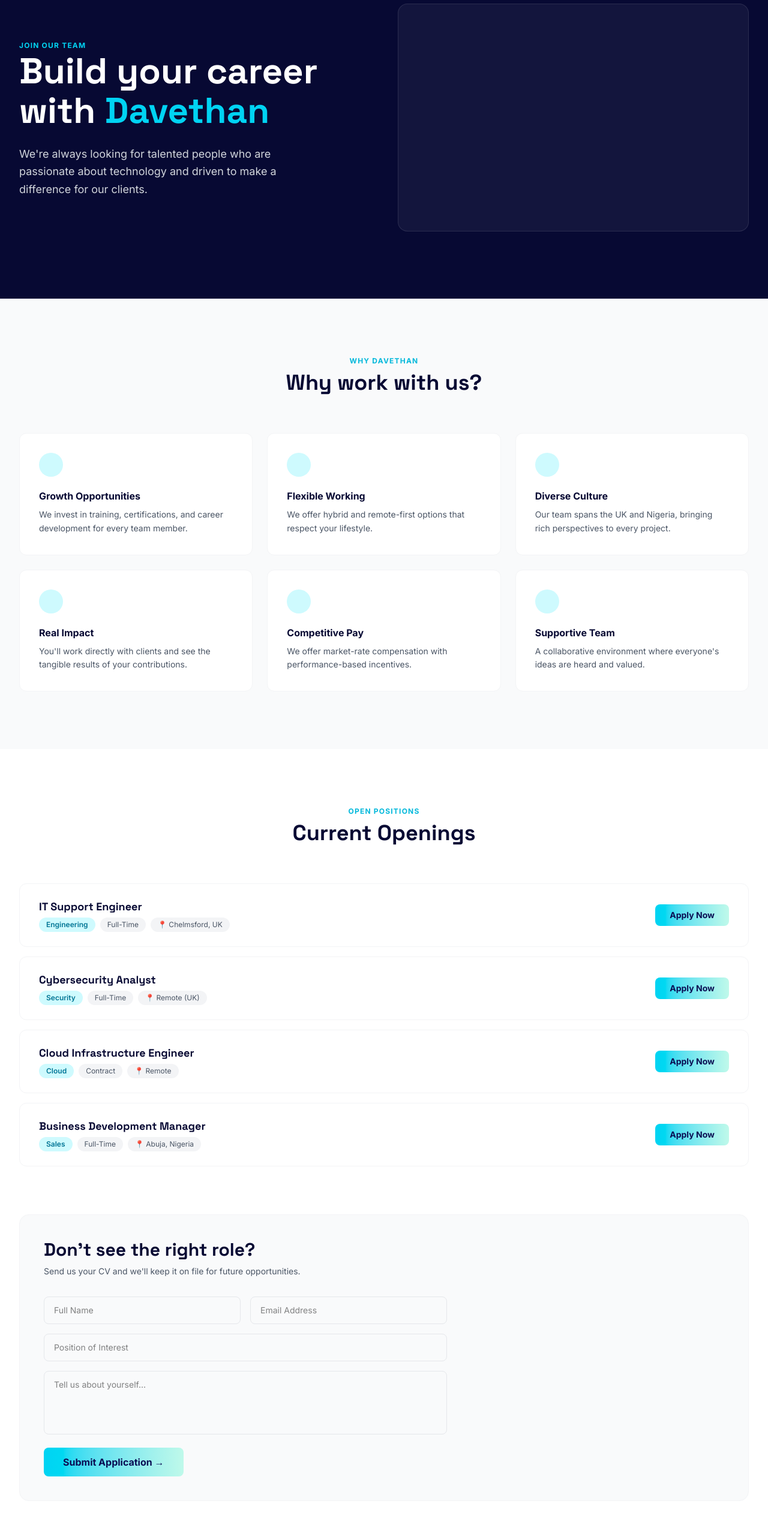
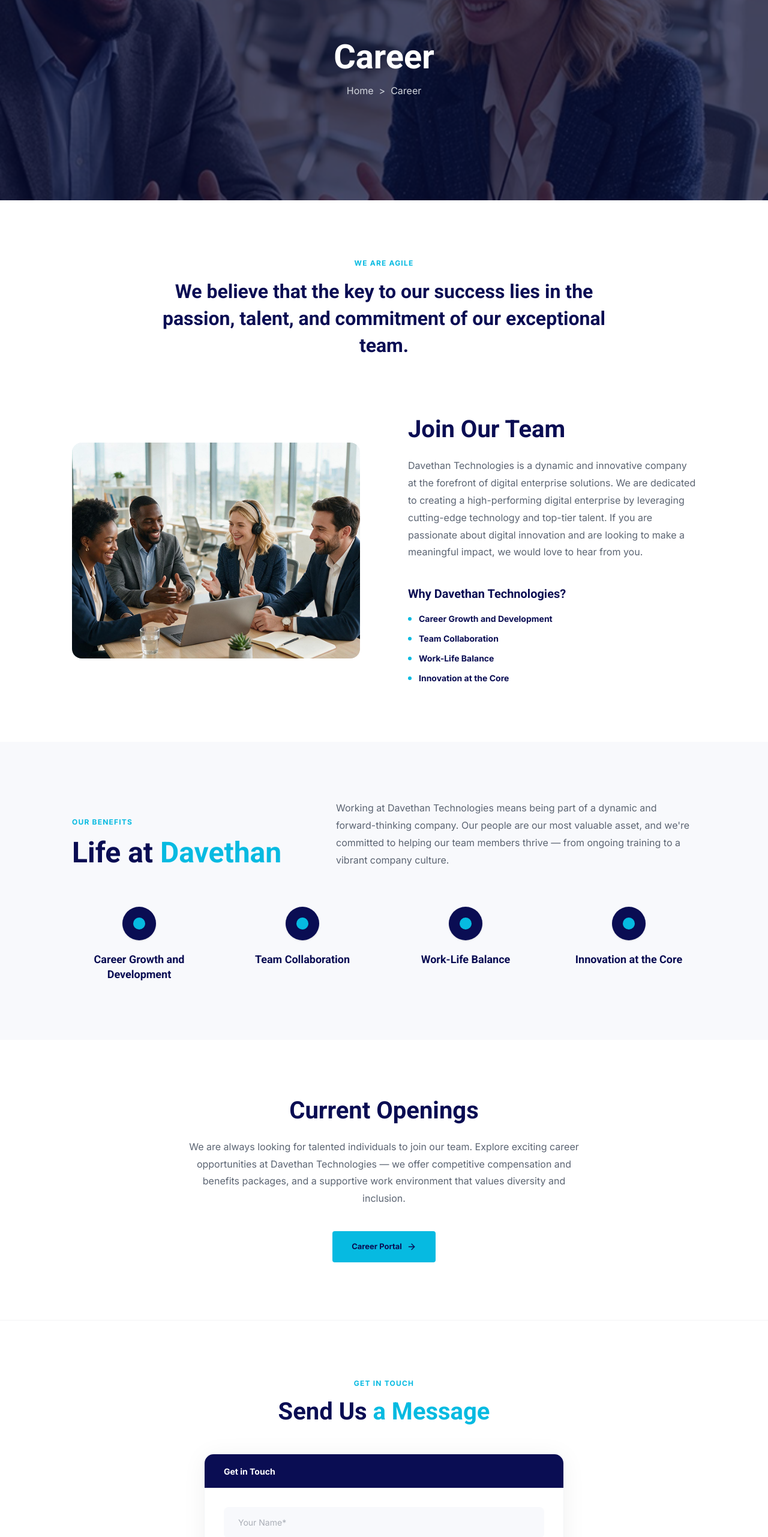
Before and after one commit to davethantech/davethan-website, a Next.js app: page /career in a window 1280 px wide. Shown: the part 234-2797 px from the top of the page at 60% size. Built offline with nearby package versions, Linux system fonts and the light colour scheme.

Commit message:
feat: implemented the career page based on the figma design

```diff
--- a/src/app/career/page.tsx
+++ b/src/app/career/page.tsx
@@ -1,109 +1,219 @@
+import Image from 'next/image';
+import Link from 'next/link';
+import { ArrowRight } from 'lucide-react';
 import { Navbar } from '@/components/layout/Navbar';
 import { Footer } from '@/components/layout/Footer';
 import { CtaBlock } from '@/components/shared/CtaBlock';
 
 export const metadata = {
-  title: 'Careers | Davethan Technologies Limited',
-  description: 'Join the Davethan Technologies team — explore open positions and help us deliver world-class IT solutions.',
+  title: 'Career | Davethan Technologies Limited',
+  description: 'Join the Davethan Technologies team. Explore exciting career opportunities and help us build cutting-edge digital solutions.',
 };
 
-const openRoles = [
-  { title: 'IT Support Engineer', type: 'Full-Time', location: 'Chelmsford, UK', dept: 'Engineering' },
-  { title: 'Cybersecurity Analyst', type: 'Full-Time', location: 'Remote (UK)', dept: 'Security' },
-  { title: 'Cloud Infrastructure Engineer', type: 'Contract', location: 'Remote', dept: 'Cloud' },
-  { title: 'Business Development Manager', type: 'Full-Time', location: 'Abuja, Nigeria', dept: 'Sales' },
-];
-
-export default function CareersPage() {
+export default function CareerPage() {
   return (
-    <div className="min-h-screen bg-white">
+    <div className="min-h-screen bg-white font-inter">
       <Navbar />
       <main>
-        {/* HERO */}
-        <section className="py-28 bg-[#070933] relative overflow-hidden">
-          <div className="max-w-7xl mx-auto px-4 sm:px-6 lg:px-8 relative z-10 flex flex-col md:flex-row items-center gap-12">
-            <div className="flex-1 space-y-6">
-              <span className="text-cyan-400 font-bold tracking-widest text-xs uppercase">JOIN OUR TEAM</span>
-              <h1 className="text-5xl lg:text-6xl font-space font-bold text-white leading-[1.1]">
-                Build your career with <span className="text-cyan-400">Davethan</span>
+
+        {/* ─── HERO SECTION ─── */}
+        <section className="relative w-full h-[280px] sm:h-[360px] lg:h-[440px] flex items-center justify-center mt-16 sm:mt-0">
+          <div className="absolute inset-0 z-0">
+            <Image
+              src="/Career-hero.png"
+              alt="Career at Davethan"
+              fill
+              className="object-cover"
+              priority
+              quality={100}
+              unoptimized
+            />
+            <div className="absolute inset-0 bg-[#070933]/70"></div>
+          </div>
+          <div className="relative z-10 w-full max-w-[1200px] mx-auto px-4 sm:px-6 lg:px-[80px] text-center">
+            <h1 className="text-white font-roboto font-bold text-[36px] sm:text-[44px] lg:text-[56px] leading-[1.1] mb-3">
+              Career
             </h1>
-              <p className="text-gray-300 text-lg max-w-lg leading-relaxed">
-                We're always looking for talented people who are passionate about technology and driven to make a difference for our clients.
+            <p className="text-gray-300 font-inter text-[14px] sm:text-[16px]">
+              Home &nbsp;&gt;&nbsp; Career
             </p>
-            </div>
-            <div className="flex-1 h-[380px] bg-white/5 rounded-2xl border border-white/10" />
           </div>
         </section>
 
-        {/* WHY WORK WITH US */}
-        <section className="py-24 bg-gray-50">
-          <div className="max-w-7xl mx-auto px-4 sm:px-6 lg:px-8">
-            <div className="text-center mb-16">
-              <span className="text-cyan-500 font-bold tracking-widest text-xs uppercase block mb-2">WHY DAVETHAN</span>
-              <h2 className="text-4xl font-space font-bold text-[#070933]">Why work with us?</h2>
+        {/* ─── INTRO SECTION ─── */}
+        <section className="py-16 sm:py-24 bg-white text-center">
+          <div className="max-w-[800px] mx-auto px-4 sm:px-6">
+            <span className="text-[#06bae1] font-inter font-bold text-[11px] sm:text-[12px] uppercase tracking-widest block mb-4">
+              WE ARE AGILE
+            </span>
+            <p className="text-[#0a0d53] font-roboto font-bold text-[24px] sm:text-[28px] lg:text-[32px] leading-[1.4]">
+              We believe that the key to our success lies in the passion, talent, and commitment of our exceptional team.
+            </p>
           </div>
-            <div className="grid grid-cols-1 md:grid-cols-2 lg:grid-cols-3 gap-6">
+        </section>
+
+        {/* ─── JOIN OUR TEAM SECTION ─── */}
+        <section className="pb-16 sm:pb-24 bg-white">
+          <div className="max-w-[1200px] mx-auto px-4 sm:px-6 lg:px-[80px]">
+            <div className="flex flex-col lg:flex-row items-center gap-12 lg:gap-20">
+
+              {/* Left Side: Image */}
+              <div className="flex-1 w-full relative">
+                <div className="relative w-full aspect-[4/3] rounded-[16px] overflow-hidden">
+                  <Image
+                    src="/join-our-team.png"
+                    alt="Davethan Team Collaboration"
+                    fill
+                    className="object-cover"
+                    quality={100}
+                    unoptimized
+                  />
+                </div>
+              </div>
+
+              {/* Right Side: Text & Bullets */}
+              <div className="flex-1 w-full space-y-6">
+                <h2 className="text-[#0a0d53] font-roboto font-bold text-[32px] sm:text-[36px] lg:text-[40px] leading-[1.1]">
+                  Join Our Team
+                </h2>
+                <p className="text-[#5b6472] font-inter text-[15px] sm:text-[16px] leading-[1.8]">
+                  Davethan Technologies is a dynamic and innovative company at the forefront of digital enterprise solutions. We are dedicated to creating a high-performing digital enterprise by leveraging cutting-edge technology and top-tier talent. If you are passionate about digital innovation and are looking to make a meaningful impact, we would love to hear from you.
+                </p>
+
+                <div className="pt-4">
+                  <h3 className="text-[#0a0d53] font-roboto font-bold text-[20px] mb-4">
+                    Why Davethan Technologies?
+                  </h3>
+                  <ul className="space-y-3">
                     {[
-                { title: 'Growth Opportunities', desc: 'We invest in training, certifications, and career development for every team member.' },
-                { title: 'Flexible Working', desc: 'We offer hybrid and remote-first options that respect your lifestyle.' },
-                { title: 'Diverse Culture', desc: 'Our team spans the UK and Nigeria, bringing rich perspectives to every project.' },
-                { title: 'Real Impact', desc: 'You\'ll work directly with clients and see the tangible results of your contributions.' },
-                { title: 'Competitive Pay', desc: 'We offer market-rate compensation with performance-based incentives.' },
-                { title: 'Supportive Team', desc: 'A collaborative environment where everyone\'s ideas are heard and valued.' },
-              ].map((b) => (
-                <div key={b.title} className="bg-white rounded-xl p-8 border border-gray-100 hover:shadow-md transition-shadow">
-                  <div className="w-10 h-10 bg-cyan-100 rounded-full mb-5" />
-                  <h3 className="font-bold text-[#070933] mb-2">{b.title}</h3>
-                  <p className="text-gray-600 text-sm leading-relaxed">{b.desc}</p>
+                      'Career Growth and Development',
+                      'Team Collaboration',
+                      'Work-Life Balance',
+                      'Innovation at the Core'
+                    ].map((item, idx) => (
+                      <li key={idx} className="flex items-center gap-3 text-[#0a0d53] font-inter font-bold text-[14px]">
+                        <div className="w-[6px] h-[6px] bg-[#06bae1] rounded-full shrink-0"></div>
+                        {item}
+                      </li>
+                    ))}
+                  </ul>
                 </div>
-              ))}
+              </div>
+
             </div>
           </div>
         </section>
 
-        {/* OPEN ROLES */}
-        <section className="py-24">
-          <div className="max-w-7xl mx-auto px-4 sm:px-6 lg:px-8">
-            <div className="text-center mb-16">
-              <span className="text-cyan-500 font-bold tracking-widest text-xs uppercase block mb-2">OPEN POSITIONS</span>
-              <h2 className="text-4xl font-space font-bold text-[#070933]">Current Openings</h2>
+        {/* ─── OUR BENEFITS SECTION ─── */}
+        <section className="py-16 sm:py-24 bg-[#f8f9fc]">
+          <div className="max-w-[1200px] mx-auto px-4 sm:px-6 lg:px-[80px]">
+
+            {/* Top Header Row */}
+            <div className="flex flex-col lg:flex-row justify-between items-start lg:items-end gap-8 mb-16">
+              <div className="max-w-[500px]">
+                <span className="text-[#06bae1] font-inter font-bold text-[11px] sm:text-[12px] uppercase tracking-widest block mb-4">
+                  OUR BENEFITS
+                </span>
+                <h2 className="text-[#0a0d53] font-roboto font-bold text-[36px] sm:text-[44px] lg:text-[48px] leading-[1.1]">
+                  Life at <span className="text-[#06bae1]">Davethan</span>
+                </h2>
               </div>
-            <div className="space-y-4">
-              {openRoles.map((role) => (
-                <div key={role.title} className="flex flex-col md:flex-row items-start md:items-center justify-between gap-4 bg-white border border-gray-100 rounded-xl px-8 py-6 hover:shadow-md hover:border-cyan-200 transition-all">
-                  <div className="space-y-1">
-                    <h3 className="font-space font-bold text-[#070933] text-lg">{role.title}</h3>
-                    <div className="flex flex-wrap gap-2 text-xs">
-                      <span className="bg-cyan-100 text-cyan-700 px-3 py-1 rounded-full font-semibold">{role.dept}</span>
-                      <span className="bg-gray-100 text-gray-600 px-3 py-1 rounded-full">{role.type}</span>
-                      <span className="bg-gray-100 text-gray-600 px-3 py-1 rounded-full">📍 {role.location}</span>
+              <div className="max-w-[600px]">
+                <p className="text-[#5b6472] font-inter text-[15px] sm:text-[16px] leading-[1.8]">
+                  Working at Davethan Technologies means being part of a dynamic and forward-thinking company. Our people are our most valuable asset, and we're committed to helping our team members thrive — from ongoing training to a vibrant company culture.
+                </p>
               </div>
             </div>
-                  <button
-                    id={`apply-${role.title.toLowerCase().replace(/\s+/g, '-')}`}
-                    className="shrink-0 bg-gradient-to-r from-cyan-400 to-[#bff9ea] text-[#0a0d53] font-bold py-2 px-6 rounded-lg hover:opacity-90 transition-opacity text-sm"
-                  >
-                    Apply Now
-                  </button>
+
+            {/* Benefits Grid */}
+            <div className="grid grid-cols-2 lg:grid-cols-4 gap-8 sm:gap-12 text-center">
+              {[
+                'Career Growth and Development',
+                'Team Collaboration',
+                'Work-Life Balance',
+                'Innovation at the Core'
+              ].map((benefit, idx) => (
+                <div key={idx} className="flex flex-col items-center gap-5">
+                  <div className="w-[56px] h-[56px] bg-[#0a0d53] rounded-full flex items-center justify-center shrink-0 shadow-sm">
+                    <div className="w-[20px] h-[20px] bg-[#06bae1] rounded-full"></div>
+                  </div>
+                  <h3 className="text-[#0a0d53] font-roboto font-bold text-[16px] sm:text-[18px] max-w-[180px] leading-snug">
+                    {benefit}
+                  </h3>
                 </div>
               ))}
             </div>
 
-            {/* GENERAL APPLICATION FORM */}
-            <div className="mt-20 bg-gray-50 rounded-2xl p-10 border border-gray-100">
-              <h3 className="text-3xl font-space font-bold text-[#070933] mb-2">Don't see the right role?</h3>
-              <p className="text-gray-600 text-sm mb-8">Send us your CV and we'll keep it on file for future opportunities.</p>
-              <form className="space-y-4 max-w-2xl">
-                <div className="grid grid-cols-1 md:grid-cols-2 gap-4">
-                  <input id="career-name" type="text" placeholder="Full Name" required className="w-full px-4 py-3 border border-gray-200 rounded-lg text-sm focus:outline-none focus:border-cyan-400" />
-                  <input id="career-email" type="email" placeholder="Email Address" required className="w-full px-4 py-3 border border-gray-200 rounded-lg text-sm focus:outline-none focus:border-cyan-400" />
           </div>
-                <input id="career-position" type="text" placeholder="Position of Interest" className="w-full px-4 py-3 border border-gray-200 rounded-lg text-sm focus:outline-none focus:border-cyan-400" />
-                <textarea id="career-message" rows={4} placeholder="Tell us about yourself..." className="w-full px-4 py-3 border border-gray-200 rounded-lg text-sm focus:outline-none focus:border-cyan-400 resize-none" />
-                <button id="career-submit" type="submit" className="bg-gradient-to-r from-cyan-400 to-[#bff9ea] text-[#0a0d53] font-bold py-3 px-8 rounded-lg hover:opacity-90 transition-opacity">
-                  Submit Application &rarr;
+        </section>
+
+        {/* ─── CURRENT OPENINGS SECTION ─── */}
+        <section className="py-16 sm:py-24 bg-white text-center">
+          <div className="max-w-[700px] mx-auto px-4 sm:px-6">
+            <h2 className="text-[#0a0d53] font-roboto font-bold text-[32px] sm:text-[40px] leading-[1.1] mb-6">
+              Current Openings
+            </h2>
+            <p className="text-[#5b6472] font-inter text-[15px] sm:text-[16px] leading-[1.8] mb-10">
+              We are always looking for talented individuals to join our team. Explore exciting career opportunities at Davethan Technologies — we offer competitive compensation and benefits packages, and a supportive work environment that values diversity and inclusion.
+            </p>
+            <Link
+              href="#"
+              className="inline-flex items-center justify-center gap-2 bg-[#06bae1] hover:bg-[#05a6c9] text-[#0a0d53] font-inter font-bold text-[13px] px-8 py-4 rounded-[4px] transition-colors"
+            >
+              Career Portal <ArrowRight className="w-4 h-4" />
+            </Link>
+          </div>
+        </section>
+
+        {/* ─── SEND US A MESSAGE SECTION ─── */}
+        <section className="py-16 sm:py-24 bg-white border-t border-gray-100">
+          <div className="max-w-[1200px] mx-auto px-4 sm:px-6 lg:px-[80px]">
+            <div className="text-center mb-12">
+              <span className="text-[#06bae1] font-inter font-bold text-[11px] sm:text-[12px] uppercase tracking-widest block mb-4">
+                GET IN TOUCH
+              </span>
+              <h2 className="text-[#0a0d53] font-roboto font-bold text-[32px] sm:text-[40px] leading-[1.1]">
+                Send Us <span className="text-[#06bae1]">a Message</span>
+              </h2>
+            </div>
+
+            <div className="max-w-[600px] mx-auto bg-white rounded-[16px] shadow-[0_4px_40px_rgba(0,0,0,0.06)] border border-gray-100 overflow-hidden">
+              <div className="bg-[#0a0d53] px-8 py-4">
+                <span className="text-white font-inter font-bold text-[14px]">Get in Touch</span>
+              </div>
+              <div className="p-8">
+                <form className="space-y-4">
+                  <input
+                    type="text"
+                    placeholder="Your Name*"
+                    required
+                    className="w-full h-[52px] px-6 bg-[#f8f9fc] rounded-[8px] text-[#5b6472] font-inter text-[14px] focus:outline-none focus:ring-1 focus:ring-[#06bae1] transition-all"
+                  />
+                  <input
+                    type="email"
+                    placeholder="Your Email*"
+                    required
+                    className="w-full h-[52px] px-6 bg-[#f8f9fc] rounded-[8px] text-[#5b6472] font-inter text-[14px] focus:outline-none focus:ring-1 focus:ring-[#06bae1] transition-all"
+                  />
+                  <input
+                    type="text"
+                    placeholder="Position of Interest"
+                    className="w-full h-[52px] px-6 bg-[#f8f9fc] rounded-[8px] text-[#5b6472] font-inter text-[14px] focus:outline-none focus:ring-1 focus:ring-[#06bae1] transition-all"
+                  />
+                  <textarea
+                    placeholder="Your message"
+                    rows={4}
+                    className="w-full p-6 bg-[#f8f9fc] rounded-[8px] text-[#5b6472] font-inter text-[14px] focus:outline-none focus:ring-1 focus:ring-[#06bae1] transition-all resize-none"
+                  ></textarea>
+
+                  <button
+                    type="submit"
+                    className="w-full inline-flex items-center justify-center bg-[#06bae1] hover:bg-[#05a6c9] text-[#0a0d53] font-inter font-bold text-[13px] tracking-widest uppercase px-8 py-4 rounded-[8px] transition-colors mt-2"
+                  >
+                    SEND MESSAGE
                   </button>
                 </form>
+              </div>
             </div>
           </div>
         </section>
```
Also changed, not shown: public/Career-hero.png (added), public/join-our-team.png (added). Lines whose indentation alone changed are shown as unchanged.
